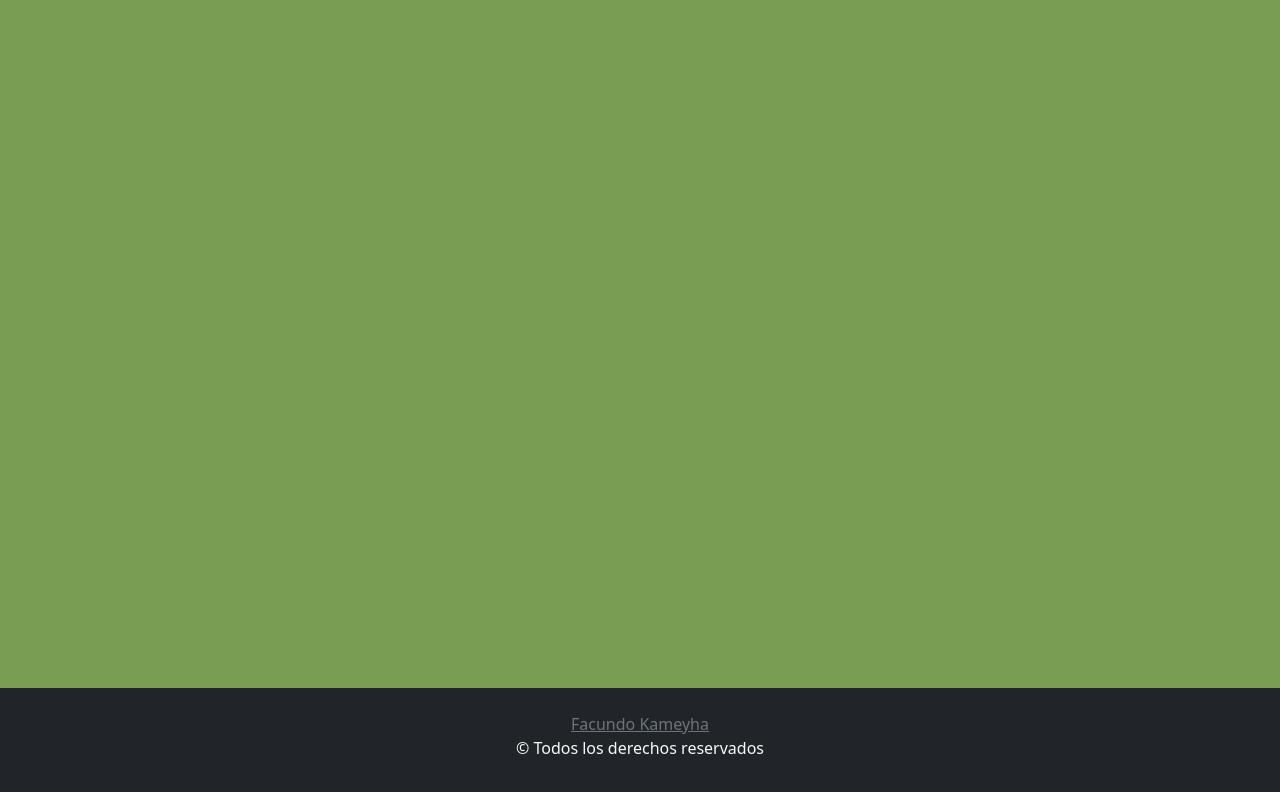
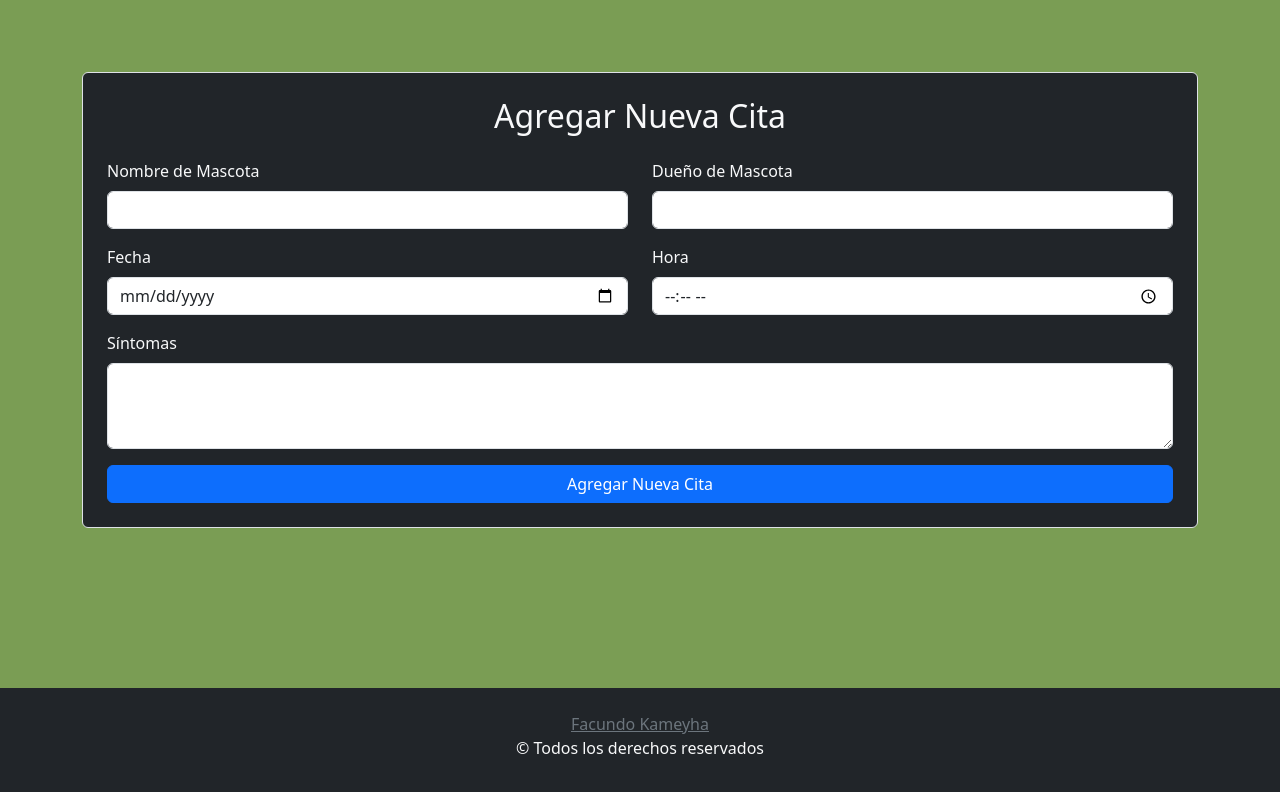
Before and after one commit to KameyhaFacundo/09-Veterinaria, a React (Vite) app: page / in a window 1280 px wide. Shown: the top 792 px of the page. Built offline with nearby package versions, Linux system fonts and the light colour scheme.

Commit message:
Agrego formulario

```diff
--- a/src/App.jsx
+++ b/src/App.jsx
@@ -1,11 +1,17 @@
 import { Container } from "react-bootstrap";
 import "./App.css";
 import "bootstrap/dist/css/bootstrap.min.css";
+import Formulario from "./components/Formulario";
 
 function App() {
   return (
     <>
-      <Container className="my-5 mainPage"></Container>
+      <Container className=" my-5 mainPage">
+        <section className="bg-dark text-light p-4 mt-4 rounded border">
+          <h2 className="text-center mb-4">Agregar Nueva Cita</h2>
+          <Formulario></Formulario>
+        </section>
+      </Container>
       <footer className="text-center bg-dark text-light py-4">
         <a href="https://github.com/KameyhaFacundo" className="text-secondary">
           Facundo Kameyha
--- /dev/null
+++ b/src/components/Formulario.jsx
@@ -0,0 +1,49 @@
+import React from "react";
+import { Form, Row, Col, Button } from "react-bootstrap";
+
+const Formulario = () => {
+  return (
+    <Form className="bg-dark text-light">
+      <Row className="mb-3">
+        <Col>
+          <Form.Group controlId="nombreMascota">
+            <Form.Label>Nombre de Mascota</Form.Label>
+            <Form.Control type="text" />
+          </Form.Group>
+        </Col>
+        <Col>
+          <Form.Group controlId="dueñoMascota">
+            <Form.Label>Dueño de Mascota</Form.Label>
+            <Form.Control type="text" />
+          </Form.Group>
+        </Col>
+      </Row>
+
+      <Row className="mb-3">
+        <Col>
+          <Form.Group controlId="fecha">
+            <Form.Label>Fecha</Form.Label>
+            <Form.Control type="date" />
+          </Form.Group>
+        </Col>
+        <Col>
+          <Form.Group controlId="hora">
+            <Form.Label>Hora</Form.Label>
+            <Form.Control type="time" />
+          </Form.Group>
+        </Col>
+      </Row>
+
+      <Form.Group controlId="sintomas" className="mb-3">
+        <Form.Label>Síntomas</Form.Label>
+        <Form.Control as="textarea" rows={3} />
+      </Form.Group>
+
+      <Button type="submit" variant="primary" className="w-100">
+        Agregar Nueva Cita
+      </Button>
+    </Form>
+  );
+};
+
+export default Formulario;
```
Also changed, not shown: src/components/Citas.jsx (added, +7 -0 lines).
